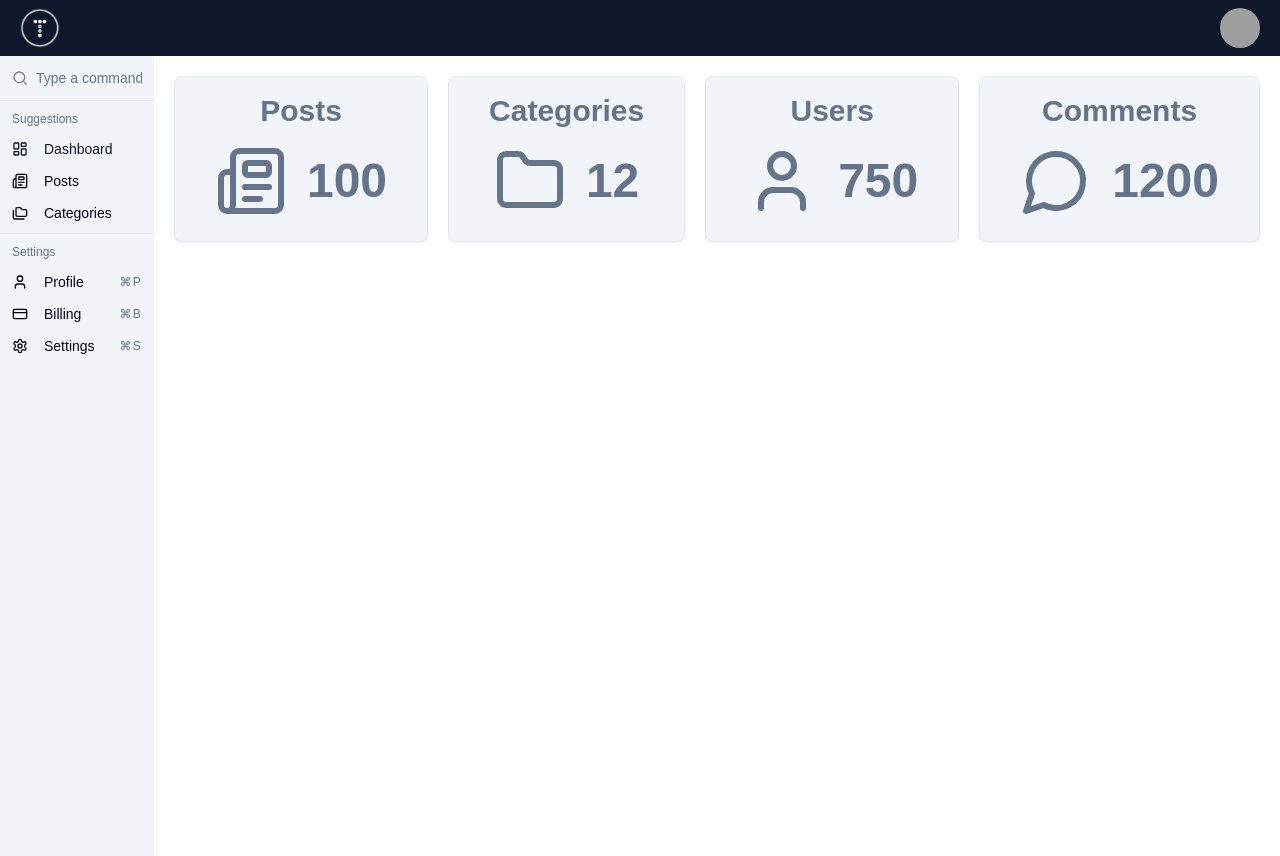
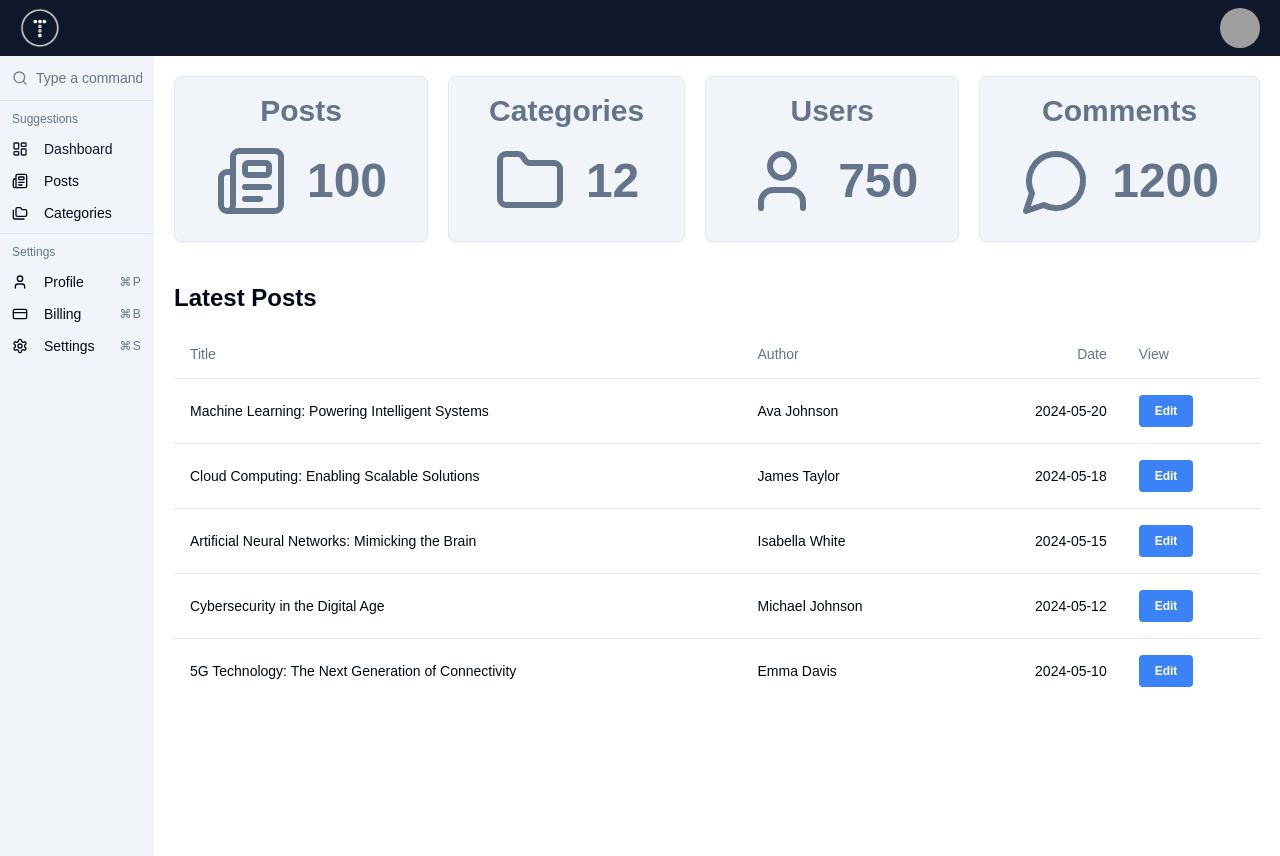
Before and after one commit to Kupl91/Next-shadcn-dashboard, a Next.js app: page / in a window 1280 px wide. Built offline with nearby package versions, Linux system fonts and the light colour scheme; grey boxes are pictures that could not be loaded.

Commit message:
таблица постов

```diff
--- a/app/page.tsx
+++ b/app/page.tsx
@@ -1,5 +1,6 @@
 import DashboardCard from "@/components/dashboard/DashboardCard";
 import { Folder, MessageCircle, Newspaper, User } from "lucide-react";
+import  PostsTable from "@/components/posts/PostsTable";
 
 export default function Home() {
   return (
@@ -26,6 +27,7 @@ export default function Home() {
           icon={<MessageCircle className="text-slate-500" size={72} />}
         />
       </div>
+      <PostsTable title="Latest Posts" limit={5} />
     </>
   );
 }
--- /dev/null
+++ b/components/posts/PostsTable.tsx
@@ -0,0 +1,64 @@
+import {
+    Table,
+    TableBody,
+    TableCell,
+    TableHead,
+    TableHeader,
+    TableRow,
+    TableCaption
+} from '@/components/ui/table'
+import posts from '@/data/posts';
+import { Post } from '@/types/posts';
+import Link from 'next/link';
+
+interface PostsTableProps {
+    limit?: number;
+    title?: string;
+}
+
+const PostsTable = ({limit, title}: PostsTableProps) => {
+    const sortedPosts: Post[] = [...posts].sort((a, b) => new Date(b.date).getTime() - new Date(a.date).getTime());
+    const filteredPosts = limit ? sortedPosts.slice(0, limit) : sortedPosts;
+  return (
+    <div className='mt-10'>
+        <h3 className='text-2xl mb-4 font-semibold'>
+            {title ? title : 'Posts'}
+        </h3>
+        <Table>
+            <TableCaption>List of recent posts</TableCaption>
+            <TableHeader>
+                <TableRow>
+                    <TableHead>Title</TableHead>
+                    <TableHead className='hidden md:table-cell'>
+                        Author
+                    </TableHead>
+                    <TableHead className='hidden md:table-cell text-right'>
+                        Date
+                    </TableHead>
+                    <TableHead>View</TableHead>
+                </TableRow>
+            </TableHeader>
+            <TableBody>
+                {filteredPosts.map((post) => (
+                    <TableRow key={post.id}>
+                        <TableCell>{post.title}</TableCell>
+                        <TableCell className='hidden md:table-cell'>
+                            {post.author}
+                        </TableCell>
+                        <TableCell className='text-right hidden md:table-cell'>
+                            {post.date}
+                        </TableCell>
+                        <TableCell>
+                            <Link href={`/posts/edit/${post.id}`}>
+                            <button className='bg-blue-500 hover:bg-blue-700 text-white font-bold py-2 px-4 rounded text-xs'>Edit</button>
+                            </Link>
+                        </TableCell>
+                    </TableRow>
+                ))}
+            </TableBody>
+        </Table>
+    </div>
+  )
+}
+
+export default PostsTable
--- /dev/null
+++ b/components/ui/table.tsx
@@ -0,0 +1,117 @@
+import * as React from "react"
+
+import { cn } from "@/lib/utils"
+
+const Table = React.forwardRef<
+  HTMLTableElement,
+  React.HTMLAttributes<HTMLTableElement>
+>(({ className, ...props }, ref) => (
+  <div className="relative w-full overflow-auto">
+    <table
+      ref={ref}
+      className={cn("w-full caption-bottom text-sm", className)}
+      {...props}
+    />
+  </div>
+))
+Table.displayName = "Table"
+
+const TableHeader = React.forwardRef<
+  HTMLTableSectionElement,
+  React.HTMLAttributes<HTMLTableSectionElement>
+>(({ className, ...props }, ref) => (
+  <thead ref={ref} className={cn("[&_tr]:border-b", className)} {...props} />
+))
+TableHeader.displayName = "TableHeader"
+
+const TableBody = React.forwardRef<
+  HTMLTableSectionElement,
+  React.HTMLAttributes<HTMLTableSectionElement>
+>(({ className, ...props }, ref) => (
+  <tbody
+    ref={ref}
+    className={cn("[&_tr:last-child]:border-0", className)}
+    {...props}
+  />
+))
+TableBody.displayName = "TableBody"
+
+const TableFooter = React.forwardRef<
+  HTMLTableSectionElement,
+  React.HTMLAttributes<HTMLTableSectionElement>
+>(({ className, ...props }, ref) => (
+  <tfoot
+    ref={ref}
+    className={cn(
+      "border-t bg-muted/50 font-medium [&>tr]:last:border-b-0",
+      className
+    )}
+    {...props}
+  />
+))
+TableFooter.displayName = "TableFooter"
+
+const TableRow = React.forwardRef<
+  HTMLTableRowElement,
+  React.HTMLAttributes<HTMLTableRowElement>
+>(({ className, ...props }, ref) => (
+  <tr
+    ref={ref}
+    className={cn(
+      "border-b transition-colors hover:bg-muted/50 data-[state=selected]:bg-muted",
+      className
+    )}
+    {...props}
+  />
+))
+TableRow.displayName = "TableRow"
+
+const TableHead = React.forwardRef<
+  HTMLTableCellElement,
+  React.ThHTMLAttributes<HTMLTableCellElement>
+>(({ className, ...props }, ref) => (
+  <th
+    ref={ref}
+    className={cn(
+      "h-12 px-4 text-left align-middle font-medium text-muted-foreground [&:has([role=checkbox])]:pr-0",
+      className
+    )}
+    {...props}
+  />
+))
+TableHead.displayName = "TableHead"
+
+const TableCell = React.forwardRef<
+  HTMLTableCellElement,
+  React.TdHTMLAttributes<HTMLTableCellElement>
+>(({ className, ...props }, ref) => (
+  <td
+    ref={ref}
+    className={cn("p-4 align-middle [&:has([role=checkbox])]:pr-0", className)}
+    {...props}
+  />
+))
+TableCell.displayName = "TableCell"
+
+const TableCaption = React.forwardRef<
+  HTMLTableCaptionElement,
+  React.HTMLAttributes<HTMLTableCaptionElement>
+>(({ className, ...props }, ref) => (
+  <caption
+    ref={ref}
+    className={cn("mt-4 text-sm text-muted-foreground", className)}
+    //{...props}
+  />
+))
+TableCaption.displayName = "TableCaption"
+
+export {
+  Table,
+  TableHeader,
+  TableBody,
+  TableFooter,
+  TableHead,
+  TableRow,
+  TableCell,
+  TableCaption,
+}
--- /dev/null
+++ b/data/posts.ts
@@ -0,0 +1,172 @@
+import { Post } from '@/types/posts';
+
+const posts: Post[] = [
+  {
+    id: '1',
+    title: 'The Rise of Artificial Intelligence',
+    body: 'Artificial Intelligence (AI) is revolutionizing various industries...',
+    author: 'John Doe',
+    date: '2024-05-01',
+    comments: [
+      { id: '1', text: 'Great introduction!', username: 'Jane' },
+      {
+        id: '2',
+        text: 'Looking forward to more posts on this topic.',
+        username: 'Alex',
+      },
+    ],
+  },
+  {
+    id: '2',
+    title: 'Quantum Computing: A New Era of Computing',
+    body: 'Quantum computing holds the potential to solve problems...',
+    author: 'Emily Smith',
+    date: '2024-04-28',
+    comments: [
+      { id: '1', text: 'Fascinating read!', username: 'Mark' },
+      {
+        id: '2',
+        text: 'I have some questions about quantum algorithms.',
+        username: 'Sarah',
+      },
+    ],
+  },
+  {
+    id: '3',
+    title: 'Blockchain: Transforming Industries',
+    body: 'Blockchain technology is disrupting traditional industries...',
+    author: 'David Johnson',
+    date: '2024-05-03',
+    comments: [
+      { id: '1', text: 'Blockchain has immense potential!', username: 'Lucy' },
+      {
+        id: '2',
+        text: "I'm curious about its scalability.",
+        username: 'Michael',
+      },
+    ],
+  },
+  {
+    id: '4',
+    title: 'The Future of Augmented Reality',
+    body: 'Augmented Reality (AR) is changing the way we interact...',
+    author: 'Sophia Williams',
+    date: '2024-05-05',
+    comments: [
+      { id: '1', text: 'AR applications are amazing!', username: 'Grace' },
+      {
+        id: '2',
+        text: "Can't wait to see AR integrated into everyday life.",
+        username: 'Jack',
+      },
+    ],
+  },
+  {
+    id: '5',
+    title: 'The Internet of Things (IoT): Connecting Everything',
+    body: 'The Internet of Things (IoT) is creating interconnected...',
+    author: 'Andrew Brown',
+    date: '2024-05-08',
+    comments: [
+      {
+        id: '1',
+        text: 'IoT has huge potential for smart homes.',
+        username: 'Olivia',
+      },
+      {
+        id: '2',
+        text: 'Security concerns need to be addressed.',
+        username: 'William',
+      },
+    ],
+  },
+  {
+    id: '6',
+    title: '5G Technology: The Next Generation of Connectivity',
+    body: '5G technology promises faster speeds and lower latency...',
+    author: 'Emma Davis',
+    date: '2024-05-10',
+    comments: [
+      {
+        id: '1',
+        text: 'Excited for the possibilities with 5G.',
+        username: 'Sophie',
+      },
+      {
+        id: '2',
+        text: 'Hope it improves rural connectivity too.',
+        username: 'Ethan',
+      },
+    ],
+  },
+  {
+    id: '7',
+    title: 'Cybersecurity in the Digital Age',
+    body: 'As technology advances, cybersecurity becomes...',
+    author: 'Michael Johnson',
+    date: '2024-05-12',
+    comments: [
+      {
+        id: '1',
+        text: 'Cybersecurity is crucial for protecting data.',
+        username: 'Ava',
+      },
+      { id: '2', text: 'Continuous monitoring is key.', username: 'Noah' },
+    ],
+  },
+  {
+    id: '8',
+    title: 'Artificial Neural Networks: Mimicking the Brain',
+    body: 'Artificial Neural Networks (ANNs) are inspired by the...',
+    author: 'Isabella White',
+    date: '2024-05-15',
+    comments: [
+      {
+        id: '1',
+        text: 'ANNs have applications in various fields.',
+        username: 'Liam',
+      },
+      {
+        id: '2',
+        text: 'Training them requires a lot of data.',
+        username: 'Mia',
+      },
+    ],
+  },
+  {
+    id: '9',
+    title: 'Cloud Computing: Enabling Scalable Solutions',
+    body: 'Cloud computing provides on-demand access to computing...',
+    author: 'James Taylor',
+    date: '2024-05-18',
+    comments: [
+      {
+        id: '1',
+        text: 'Cloud computing has transformed IT.',
+        username: 'Harper',
+      },
+      {
+        id: '2',
+        text: 'Concerned about data privacy in the cloud.',
+        username: 'Logan',
+      },
+    ],
+  },
+  {
+    id: '10',
+    title: 'Machine Learning: Powering Intelligent Systems',
+    body: 'Machine Learning (ML) algorithms enable computers...',
+    author: 'Ava Johnson',
+    date: '2024-05-20',
+    comments: [
+      { id: '1', text: 'ML is reshaping industries.', username: 'Emma' },
+      {
+        id: '2',
+        text: "I'm interested in reinforcement learning.",
+        username: 'Daniel',
+      },
+    ],
+  },
+];
+
+export default posts;
--- /dev/null
+++ b/types/posts.ts
@@ -0,0 +1,14 @@
+export interface Post {
+    id: string;
+    title: string;
+    body: string;
+    author: string;
+    date: string;
+    comments: PostComment[];
+}
+
+export interface PostComment {
+    id: string;
+    text: string;
+    username: string;
+}
```
